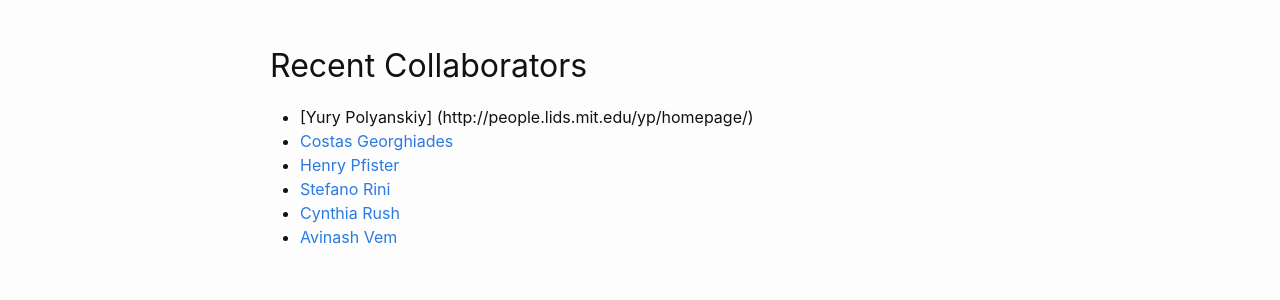
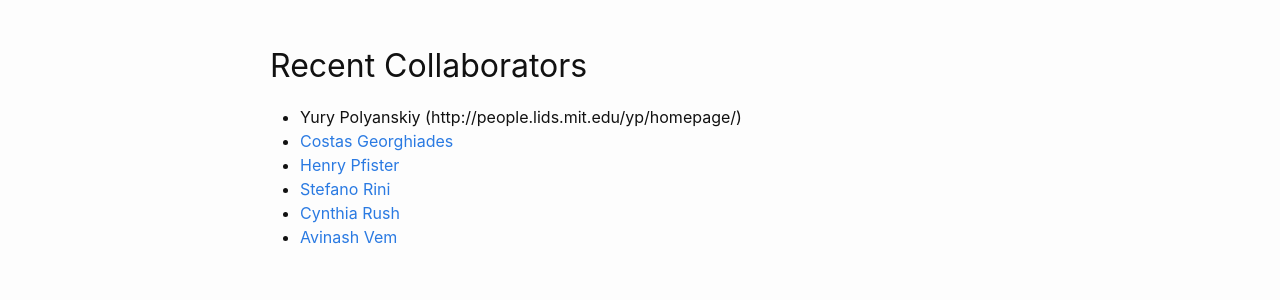
Before and after one commit to EngProjects/mMTC, a Jekyll site: the page built from people.md, in a window 1280 px wide. Shown: the part 371-671 px from the top of the page. Built offline with Jekyll 4.4.1, drawn with Linux system fonts in a browser that asks for light colours.

```diff
--- a/people.md
+++ b/people.md
@@ -15,7 +15,7 @@ This research initiative is conducted primarily at [Texas A&M University](https:
 
 ## Recent Collaborators
 
-* [Yury Polyanskiy] (http://people.lids.mit.edu/yp/homepage/)
+* Yury Polyanskiy (http://people.lids.mit.edu/yp/homepage/)
 * [Costas Georghiades](https://orcid.org/0000-0001-8333-1638)
 * [Henry Pfister](https://orcid.org/0000-0001-5521-4397)
 * [Stefano Rini](https://orcid.org/0000-0003-1681-3316)
```
